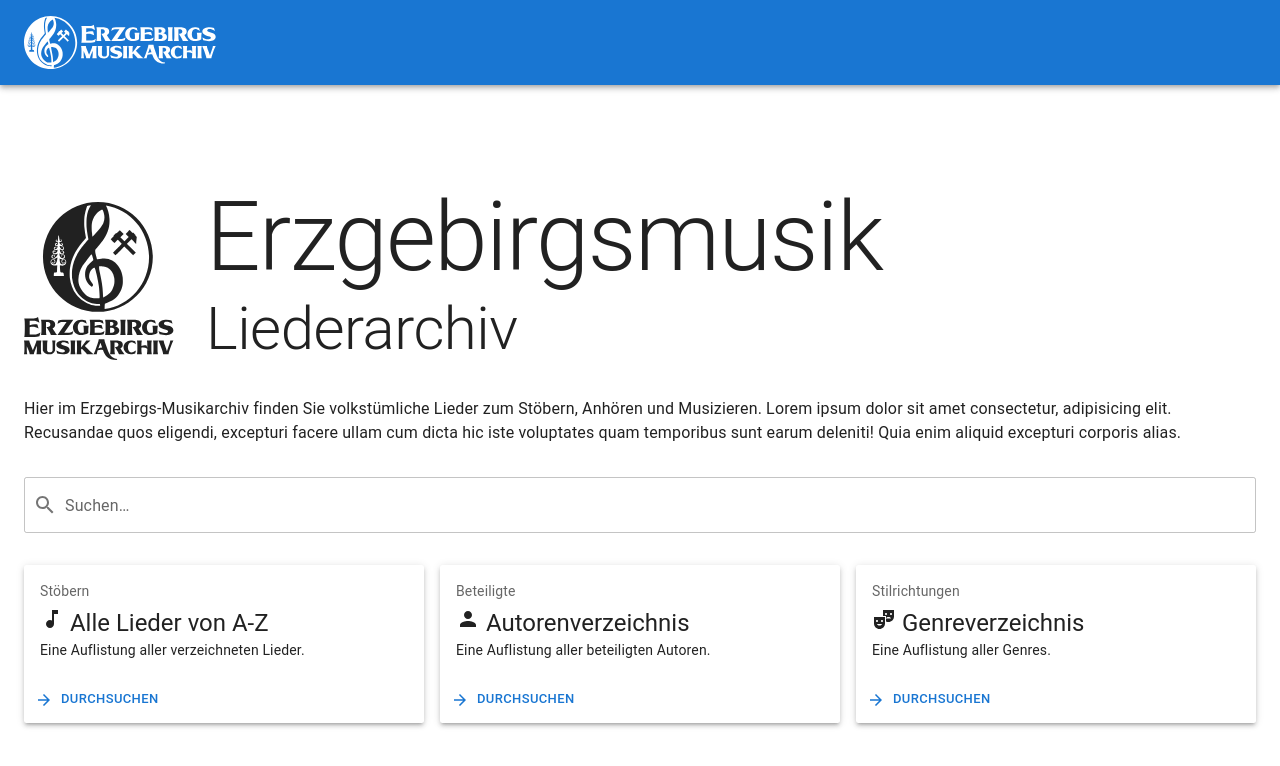
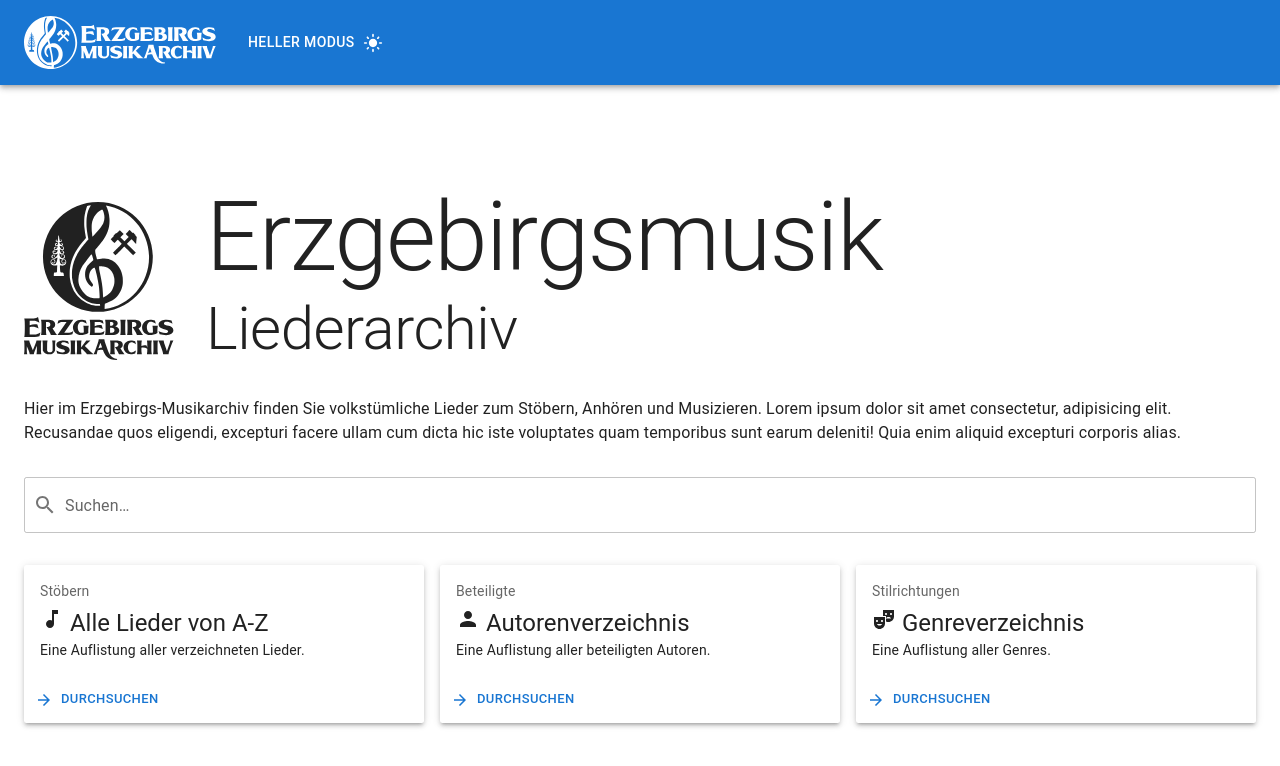
Before and after one commit to felix-gohla/erzgebirgs-musikarchiv, a React (Vite) app: page / in a window 1280 px wide. Shown: the top 766 px of the page. Built offline with nearby package versions, Linux system fonts and the light colour scheme; no server answers; the HTML template or start-up script is replaced by a standard one; what @directus/sdk would draw is missing.

Commit message:
Add Theme Mode Switch

```diff
--- a/src/App.tsx
+++ b/src/App.tsx
@@ -1,4 +1,3 @@
-import { CssBaseline, ThemeProvider, useMediaQuery } from '@mui/material';
 import React from 'react';
 import {
   BrowserRouter,
@@ -6,25 +5,17 @@ import {
   Routes,
 } from 'react-router-dom';
 
-import { ErrorBoundary } from '@/components/ErrorBoundary';
+import { ErrorBoundary, ThemeProvider } from '@/components';
 
 import { AuthorPage } from './pages/AuthorPage';
 import { GenrePage } from './pages/GenrePage';
 import { LandingPage } from './pages/LandingPage';
 import { SongListPage } from './pages/SongListPage';
 import { SongPage } from './pages/SongPage';
-import { generateTheme } from './theme';
 
 export const App: React.FC = () => {
-  const prefersDarkMode = useMediaQuery('(prefers-color-scheme: dark)');
-  const theme = React.useMemo(
-    () => generateTheme(prefersDarkMode),
-    [prefersDarkMode],
-  );
-
   return (
-    <ThemeProvider theme={theme}>
-      <CssBaseline />
+    <ThemeProvider>
       <BrowserRouter>
         <ErrorBoundary>
           <Routes>
--- /dev/null
+++ b/src/components/ThemeProvider.tsx
@@ -0,0 +1,25 @@
+import { CssBaseline,ThemeProvider as MuiThemeProvider, useMediaQuery } from '@mui/material';
+import React from 'react';
+
+import { ThemeMode, ThemeModeContext } from '@/contexts';
+import { generateTheme } from '@/theme';
+
+export const ThemeProvider: React.FC<React.PropsWithChildren<NonNullable<unknown>>> = ({ children }) => {
+  const prefersDarkMode = useMediaQuery('(prefers-color-scheme: dark)');
+  const [themeMode, setThemeMode] = React.useState<ThemeMode>(prefersDarkMode ? 'dark' : 'light');
+  React.useEffect(() => {
+    setThemeMode(prefersDarkMode ? 'dark' : 'light');
+  }, [prefersDarkMode, setThemeMode]);
+  const theme = React.useMemo(
+    () => generateTheme(themeMode === 'dark'),
+    [themeMode],
+  );
+  return (
+    <ThemeModeContext.Provider value={{ themeMode: themeMode, setThemeMode: setThemeMode }}>
+      <MuiThemeProvider theme={theme}>
+        <CssBaseline />
+        { children }
+      </MuiThemeProvider>
+    </ThemeModeContext.Provider>
+  );
+};
--- a/src/components/TopMenu.tsx
+++ b/src/components/TopMenu.tsx
@@ -1,7 +1,9 @@
-import AppBar from '@mui/material/AppBar';
-import Box from '@mui/material/Box';
-import Toolbar from '@mui/material/Toolbar';
+import DarkModeIcon from '@mui/icons-material/DarkMode';
+import LightModeIcon from '@mui/icons-material/LightMode';
+import { AppBar, Box, Button, IconButton, Toolbar, Tooltip, useTheme } from '@mui/material';
 import React from 'react';
+
+import { useIsDesktop, useThemeMode } from '@/hooks';
 
 import { DatabaseSearchField } from './DatabaseSearchField';
 import { Logo } from './Logo';
@@ -11,6 +13,18 @@ interface TopMenuProps {
 
 export const TopMenu: React.FC<TopMenuProps> = (props) => {
   const { showSearchBar = false } = props;
+
+  const theme = useTheme();
+  const { themeMode, setThemeMode } = useThemeMode();
+
+  const desktop = useIsDesktop();
+
+  const handleThemeChange = React.useCallback(() => {
+    setThemeMode(themeMode === 'light' ? 'dark' : 'light');
+  }, [themeMode, setThemeMode]);
+
+  const themeModeIcon = themeMode === 'light' ? <LightModeIcon /> : <DarkModeIcon />;
+  const themeModeString = themeMode === 'light' ? 'Heller Modus' : 'Dunkler Modus';
 
   return (
     <AppBar position="sticky">
@@ -33,6 +47,19 @@ export const TopMenu: React.FC<TopMenuProps> = (props) => {
             </>
           )
         }
+        { desktop
+          ? <Button
+            sx={{ color: 'inherit', whiteSpace: 'nowrap', ml: theme.spacing(1) }}
+            aria-labelledby="theme-mode-label"
+            onClick={handleThemeChange}
+            endIcon={themeModeIcon}
+          >
+            { themeModeString }
+          </Button>
+          : <Tooltip title={themeModeString}>
+            <IconButton onClick={handleThemeChange} sx={{ color: 'inherit', ml: theme.spacing(1) }}>{ themeModeIcon }</IconButton>
+          </Tooltip>
+        }
       </Toolbar>
     </AppBar>
   );
--- a/src/components/index.ts
+++ b/src/components/index.ts
@@ -1,6 +1,8 @@
 export { DirectusAudioPlayer, type DirectusAudioPlayerProps } from './DirectusAudioPlayer';
 export { DirectusImage } from './DirectusImage';
+export { ErrorBoundary } from './ErrorBoundary';
 export { HtmlText } from './HtmlText';
 export { LandingLayout, MainLayout } from './layouts';
 export { Loader } from './Loader';
 export { AudioDownloadButton,PdfDownloadButton } from './songs';
+export { ThemeProvider } from './ThemeProvider';
--- /dev/null
+++ b/src/contexts/index.ts
@@ -0,0 +1 @@
+export { type ThemeMode, ThemeModeContext } from './themeMode';
--- /dev/null
+++ b/src/contexts/themeMode.ts
@@ -0,0 +1,9 @@
+import { createContext } from 'react';
+
+export type ThemeMode = 'dark' | 'light';
+
+export const ThemeModeContext = createContext<{ themeMode: ThemeMode, setThemeMode: (mode: ThemeMode) => void }>({
+  themeMode: 'dark',
+  // eslint-disable-next-line @typescript-eslint/no-empty-function
+  setThemeMode: () => {},
+});
--- /dev/null
+++ b/src/hooks/desktop.ts
@@ -0,0 +1,7 @@
+import { useMediaQuery, useTheme } from '@mui/material';
+
+export const useIsDesktop = () => {
+  const theme = useTheme();
+  const isDesktop = useMediaQuery(theme.breakpoints.up('lg'));
+  return isDesktop;
+};
--- a/src/hooks/index.ts
+++ b/src/hooks/index.ts
@@ -1,5 +1,7 @@
 export { useGetAuthorById, useGetAuthors } from './authors';
 export { useDeepCompareMemoize } from './deepCompareMemoize';
+export { useIsDesktop } from './desktop';
 export { useGetImage } from './files';
 export { useGetGenreById, useGetGenres } from './genres';
 export { useGetSongById, useGetSongs, useGetSongsByAuthorId, useGetSongsByGenreId } from './songs';
+export { useThemeMode } from './themeMode';
--- /dev/null
+++ b/src/hooks/themeMode.tsx
@@ -0,0 +1,5 @@
+import { useContext } from 'react';
+
+import { ThemeModeContext } from '@/contexts';
+
+export const useThemeMode = () => useContext(ThemeModeContext);
```
